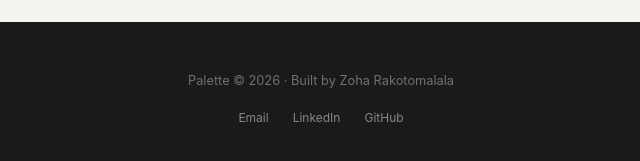
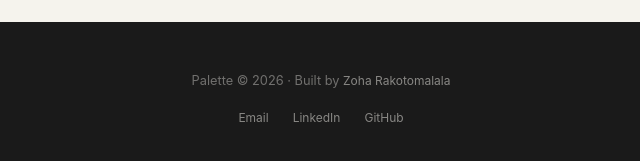
Before and after one commit to zoha-rakotomalala/Mithra, an Astro site in the folder docs-src/: page /Mithra/blog in a window 1280 px wide. Shown: the part 877-1038 px from the top of the page, 319-959 px from the left. Built offline with nearby package versions, Linux system fonts and the light colour scheme; Astro itself is replaced by a stand-in of ours; a web font is replaced by a local one.

Commit message:
docs(site): Link the footer credit to zoha-rakotomalala.github.io (#7)

```diff
--- a/docs-src/src/components/Footer.astro
+++ b/docs-src/src/components/Footer.astro
@@ -1,5 +1,5 @@
 <footer>
-    <p>Palette &copy; 2026 · Built by Zoha Rakotomalala</p>
+    <p>Palette &copy; 2026 · Built by <a href="https://zoha-rakotomalala.github.io/" rel="noopener noreferrer" target="_blank">Zoha Rakotomalala</a></p>
     <div class="footer-links">
         <a href="mailto:zoha.rakotomalala@gmail.com">Email</a>
         <a href="https://linkedin.com/in/zoharak" rel="noopener noreferrer"
```
